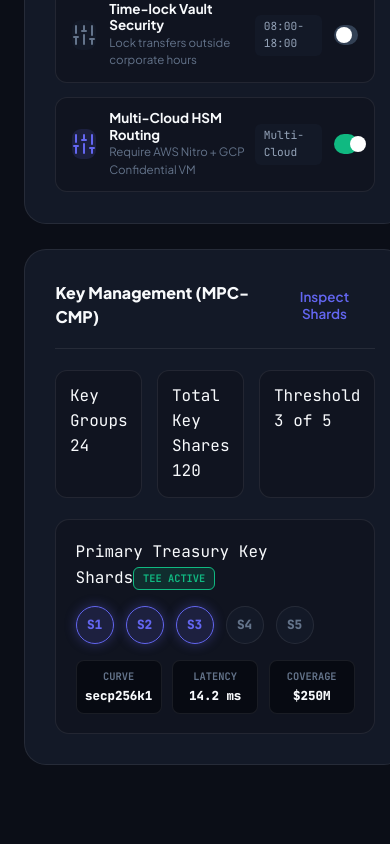
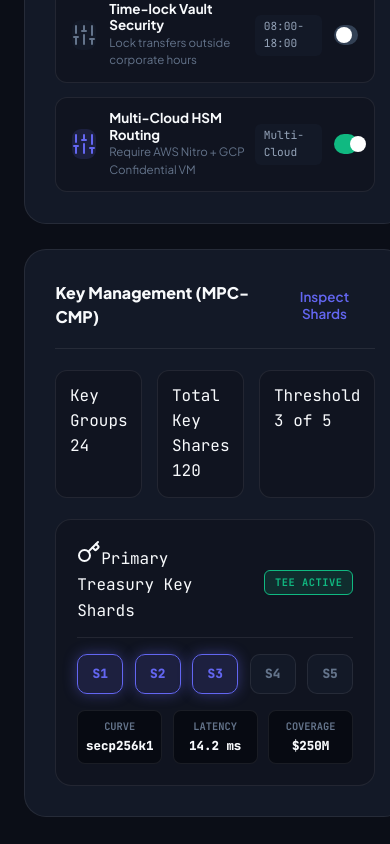
Before and after one commit to Dima3939/vault, a React (Vite) app in the folder frontend/: page / in a window 390 px wide. Shown: the part 3350-4194 px from the top of the page. Before the commit the page ends 4143 px from the top, so only its background shows below. Built offline with nearby package versions, Linux system fonts and the light colour scheme.

Commit message:
fix: polish Primary Treasury Key Shards subheader layout with icon, divider line, and responsive shard cards

```diff
--- a/frontend/src/components/views/OverviewView.tsx
+++ b/frontend/src/components/views/OverviewView.tsx
@@ -532,10 +532,13 @@ export const OverviewView: React.FC<OverviewViewProps> = ({
             </div>
 
             <div className="primary-wallet-group-box">
-              <div className="flex justify-between items-center mb-3">
-                <span className="font-mono text-xs font-bold text-slate-200 uppercase tracking-wide">
-                  {ovT.primaryKeyShards || 'Primary Key Shards'}
-                </span>
+              <div className="shard-box-header">
+                <div className="flex items-center gap-2">
+                  <Key className="w-3.5 h-3.5 text-indigo-400 shrink-0" />
+                  <span className="font-mono text-xs font-bold text-slate-200 uppercase tracking-wider">
+                    {ovT.primaryKeyShards || 'Primary Key Shards'}
+                  </span>
+                </div>
                 <span className="enclave-badge-mini font-mono">{ovT.teeActive || 'TEE ACTIVE'}</span>
               </div>
 
--- a/frontend/src/style.css
+++ b/frontend/src/style.css
@@ -1478,8 +1478,18 @@ a {
 .primary-wallet-group-box {
   background: var(--os-sidebar);
   border: 1px solid var(--os-border);
-  border-radius: 14px;
-  padding: 1.2rem;
+  border-radius: 16px;
+  padding: 1.3rem;
+}
+
+.shard-box-header {
+  display: flex;
+  justify-content: space-between;
+  align-items: center;
+  gap: 0.85rem;
+  padding-bottom: 0.85rem;
+  margin-bottom: 0.85rem;
+  border-bottom: 1px solid var(--os-border);
 }
 
 .enclave-badge-mini {
@@ -1487,22 +1497,27 @@ a {
   font-family: var(--font-mono);
   background: var(--os-emerald-dim);
   color: var(--os-emerald);
-  padding: 0.2rem 0.55rem;
+  padding: 0.22rem 0.6rem;
   border-radius: 6px;
   font-weight: 700;
   border: 1px solid var(--os-emerald);
+  white-space: nowrap;
+  letter-spacing: 0.05em;
+  flex-shrink: 0;
 }
 
 .shard-circles-row {
   display: flex;
-  gap: 0.75rem;
+  justify-content: space-between;
+  gap: 0.55rem;
   margin: 0.95rem 0;
 }
 
 .shard-circle {
-  width: 38px;
-  height: 38px;
-  border-radius: 50%;
+  flex: 1;
+  max-width: 46px;
+  height: 40px;
+  border-radius: 10px;
   display: flex;
   align-items: center;
   justify-content: center;
@@ -1512,13 +1527,14 @@ a {
   background: var(--os-card);
   border: 1px solid var(--os-border);
   color: var(--os-text-dim);
+  transition: all 0.2s;
 }
 
 .shard-circle.active {
   background: var(--os-primary-dim);
   border-color: var(--os-primary);
   color: var(--os-primary);
-  box-shadow: 0 0 12px rgba(99, 102, 241, 0.35);
+  box-shadow: 0 0 14px rgba(99, 102, 241, 0.4);
 }
 
 .mpc-chip-grid {
```
